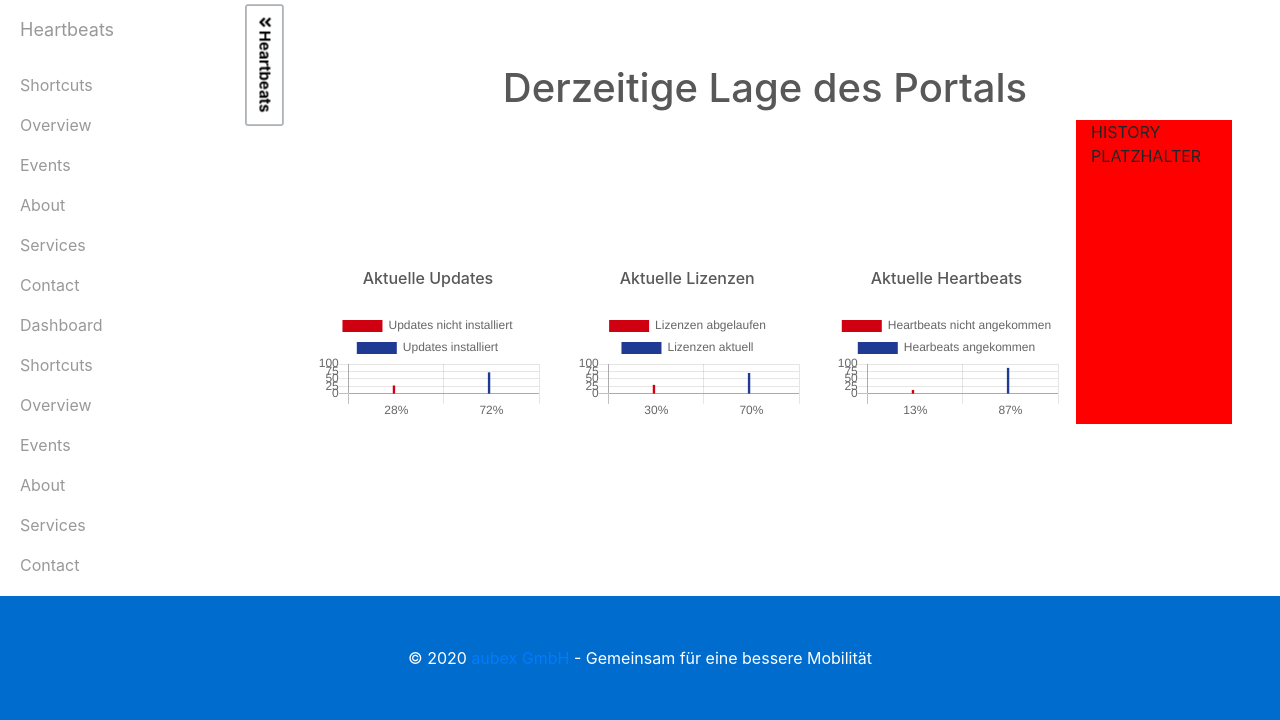
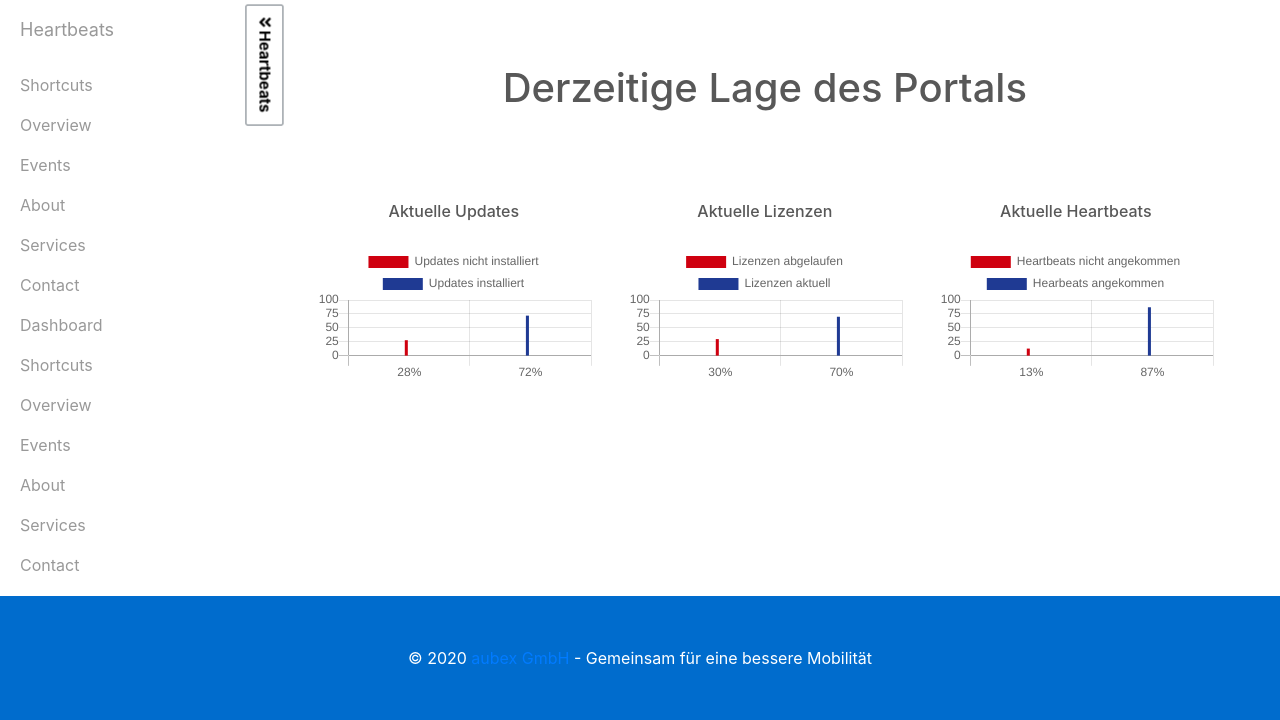
Before and after one commit to Buni48/management-portal, a Django app: page /home/ in a window 1280 px wide. Shown: the part 80-800 px from the top of the page. Run offline with Django 3.2, Linux system fonts and the light colour scheme; the visitor is signed in with stand-in values (Sample User, id 1); some libraries are stand-ins or nearby versions.

Commit message:
Deleted History Placeholder

```diff
--- a/assets/css/base.css
+++ b/assets/css/base.css
@@ -9,6 +9,7 @@
 
 .content {
     margin: 10pt;
+
 }
 
 /* sidebar */
@@ -148,7 +149,7 @@
 }
 
 #charts {
-    margin-top: 20%;
+    margin-top: 10%;
 }
 .chartTitle {
     padding-bottom: 6%;
--- a/templates/base.html
+++ b/templates/base.html
@@ -4,6 +4,7 @@
 <html>
     <head>
         <meta charset="utf-8">
+        <meta name="viewport" content="width=device-width, initial-scale=1, shrink-to-fit=no">
         <title>
             {% block title %}{% endblock title %} - Aubex Management Portal
         </title>
@@ -31,6 +32,8 @@
         ></script>
         <script src="{% static 'js/base.js' %}"></script>
 
+
+
         {% block custom_js %}
         {% endblock custom_js %}
 
--- a/templates/home.html
+++ b/templates/home.html
@@ -12,9 +12,9 @@
         {% if request.user.is_authenticated %}
             <h1 class="Lage">Derzeitige Lage des Portals</h1>
 
-        <div class ="row">
 
-          <div class = "col-10">
+
+
              <div id = "charts" class="row">
                  <div class="col-4">
                      <h4 class ="chartTitle"> Aktuelle Updates</h4>
@@ -29,15 +29,13 @@
                            <canvas id="barChart3"> </canvas>
                  </div>
              </div>
-          </div>
-
-          <div class = "col-2" style = "background-color:red;">
-              HISTORY PLATZHALTER
-          </div>
 
 
 
-        </div>
+
+
+
+
 
 
         <script>
```
